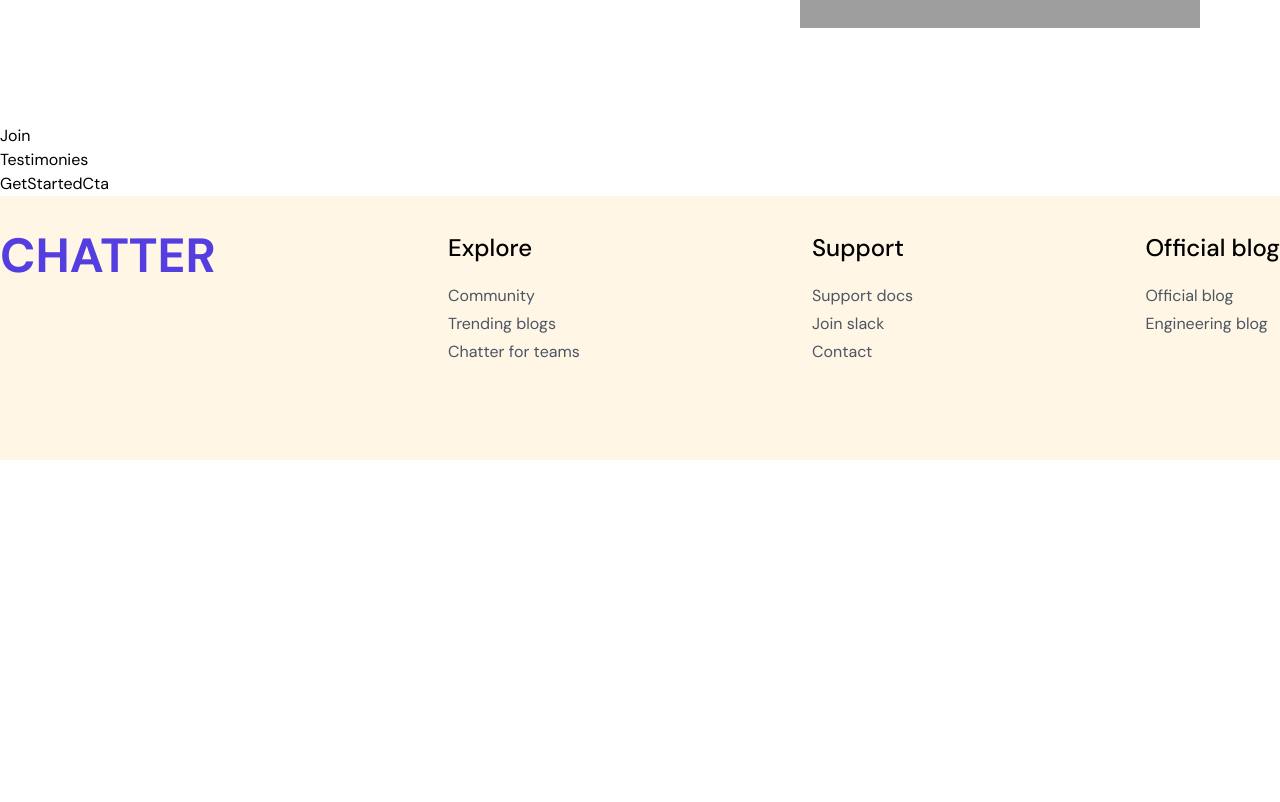
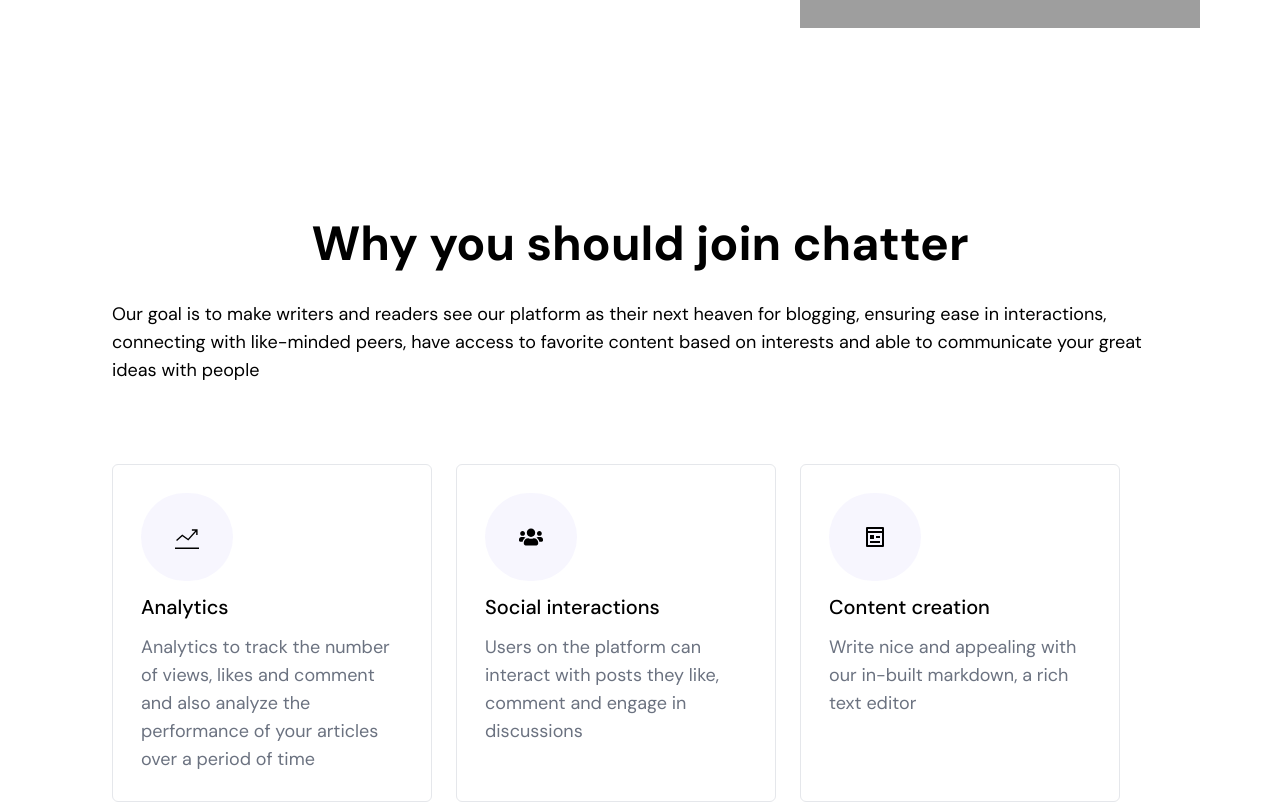
Before and after one commit to Safoah91/chatter, a React (Create React App) app: page / in a window 1280 px wide. Shown: the part 1140-1942 px from the top of the page. Before the commit the page ends 1600 px from the top, so only its background shows below. Built offline with nearby package versions, Linux system fonts and the light colour scheme; grey boxes are pictures that could not be loaded.

Commit message:
add home join section

```diff
--- a/src/pages/home/components/join.tsx
+++ b/src/pages/home/components/join.tsx
@@ -1,9 +1,57 @@
-// import { TfiStatsUp } from "react-icons/tfi";
-// import { FaUsers } from "react-icons/fa";
-// import { RiPagesLine } from "react-icons/ri";
+import { TfiStatsUp } from "react-icons/tfi";
+import { FaUsers } from "react-icons/fa";
+import { RiPagesLine } from "react-icons/ri";
 
 const Join = () => {
-  return <div>Join</div>;
+  return (
+    <>
+      <section id="about" className="max-w-[72rem] px-12 mx-auto py-24">
+        <header className="">
+          <h2 className="text-5xl font-bold text-center">
+            Why you should join chatter
+          </h2>
+          <p className=" mt-8 text-lg">
+            Our goal is to make writers and readers see our platform as their
+            next heaven for blogging, ensuring ease in interactions, connecting
+            with like-minded peers, have access to favorite content based on
+            interests and able to communicate your great ideas with people
+          </p>
+        </header>
+        <article className="mt-20 md:flex md:gap-6">
+          <div className="w-80 border rounded-md p-7">
+            <div className="w-[5.75rem] h-[5.5rem] rounded-full bg-[#D6D1F833] flex justify-center items-center">
+              <TfiStatsUp size={24} />
+            </div>
+            <h3 className="text-xl font-medium my-3">Analytics</h3>
+            <p className="text-lg text-gray-500">
+              Analytics to track the number of views, likes and comment and also
+              analyze the performance of your articles over a period of time
+            </p>
+          </div>
+          <div className="w-80 border rounded-md p-7">
+            <div className="w-[5.75rem] h-[5.5rem] rounded-full bg-[#D6D1F833] flex justify-center items-center">
+              <FaUsers size={24} />
+            </div>
+            <h3 className="text-xl font-medium my-3">Social interactions</h3>
+            <p className="text-lg text-gray-500">
+              Users on the platform can interact with posts they like, comment
+              and engage in discussions
+            </p>
+          </div>
+          <div className="w-80 border rounded-md p-7">
+            <div className="w-[5.75rem] h-[5.5rem] rounded-full bg-[#D6D1F833] flex justify-center items-center">
+              <RiPagesLine size={24} />
+            </div>
+            <h3 className="text-xl font-medium my-3">Content creation</h3>
+            <p className="text-lg text-gray-500">
+              Write nice and appealing with our in-built markdown, a rich text
+              editor
+            </p>
+          </div>
+        </article>
+      </section>
+    </>
+  );
 };
 
 export default Join;
```
